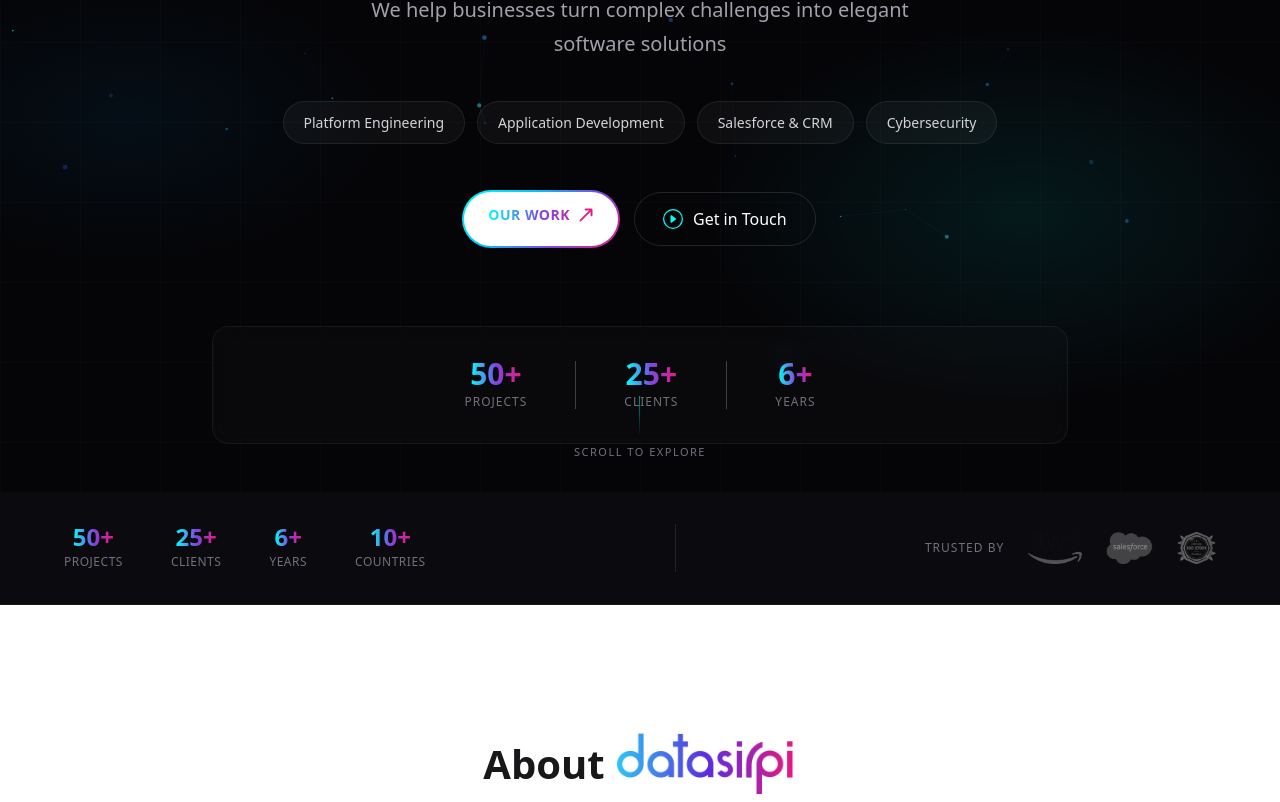
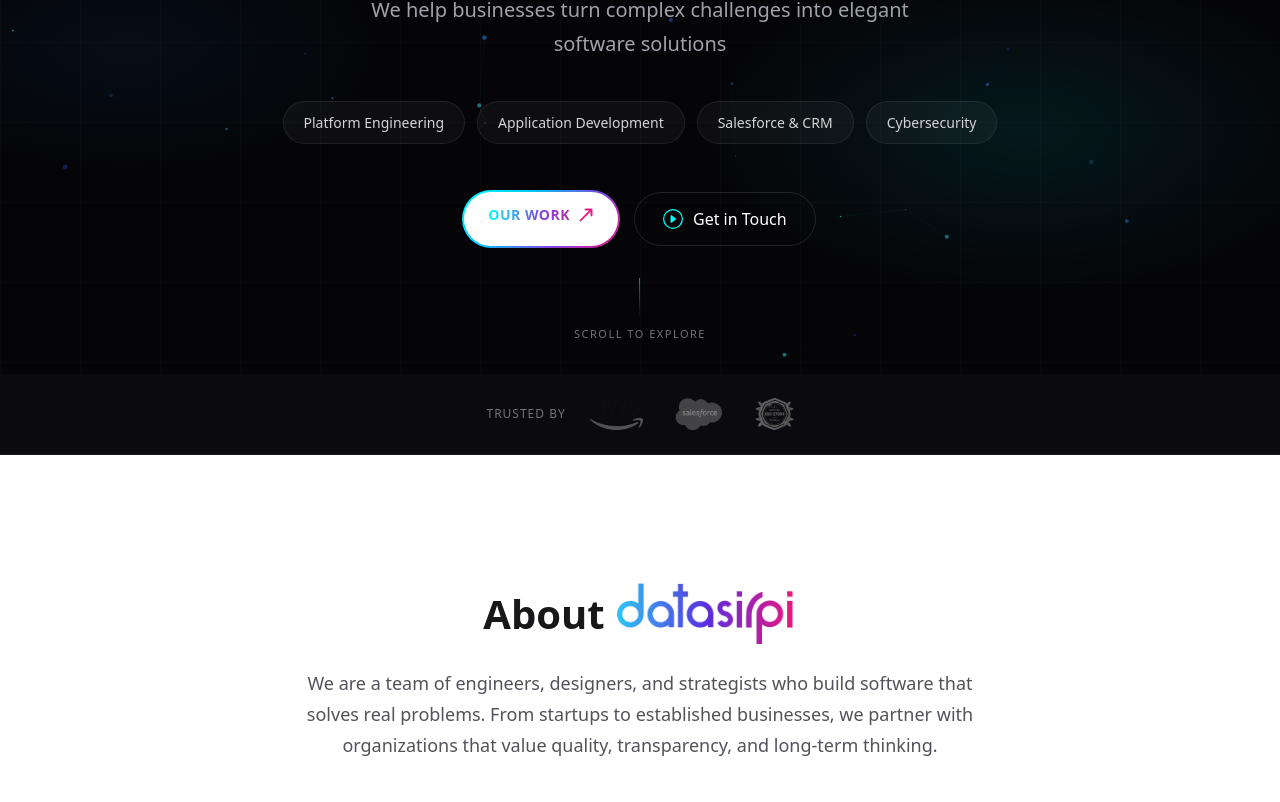
Before and after one commit to francidatasirpi/websiteenhancement, a React (Create React App) app: page / in a window 1280 px wide. Shown: the part 438-1240 px from the top of the page. Built offline with nearby package versions, Linux system fonts and the light colour scheme; no server answers.

Commit message:
Updated Header.jsx

```diff
--- a/src/pages/main/header/Header.jsx
+++ b/src/pages/main/header/Header.jsx
@@ -147,23 +147,6 @@ function Header() {
                 <span>Get in Touch</span>
               </button>
             </div>
-
-            <div className="hero-stats animate-fade-in-up" style={{ animationDelay: "0.4s" }}>
-              <div className="stat-preview">
-                <span className="stat-value">50+</span>
-                <span className="stat-label">Projects</span>
-              </div>
-              <div className="stat-divider"></div>
-              <div className="stat-preview">
-                <span className="stat-value">25+</span>
-                <span className="stat-label">Clients</span>
-              </div>
-              <div className="stat-divider"></div>
-              <div className="stat-preview">
-                <span className="stat-value">6+</span>
-                <span className="stat-label">Years</span>
-              </div>
-            </div>
           </div>
 
           <div className="scroll-indicator">
--- a/src/pages/main/proof-strip/ProofStrip.jsx
+++ b/src/pages/main/proof-strip/ProofStrip.jsx
@@ -3,13 +3,6 @@ import "./proof-strip.scss";
 import awsLogo from "../../../assets/images/OurPartnership/aws.png";
 import salesforceLogo from "../../../assets/images/OurPartnership/salesforce.png";
 import isoLogo from "../../../assets/images/ISO27001.png";
-
-const stats = [
-  { value: "50+", label: "Projects" },
-  { value: "25+", label: "Clients" },
-  { value: "6+", label: "Years" },
-  { value: "10+", label: "Countries" }
-];
 
 const partners = [
   { logo: awsLogo, name: "AWS Partner" },
@@ -21,18 +14,6 @@ function ProofStrip() {
   return (
     <section className="proof-strip">
       <div className="proof-container">
-        <div className="proof-stats">
-          {stats.map((stat, index) => (
-            <div key={index} className="proof-stat">
-              <span className="proof-stat-value">{stat.value}</span>
-              <span className="proof-stat-label">{stat.label}</span>
-            </div>
-          ))}
-        </div>
-
-        <div className="proof-divider" />
-
-        <div className="proof-partners">
         <span className="partners-label">Trusted By</span>
         <div className="partners-logos">
           {partners.map((partner, index) => (
@@ -45,7 +26,6 @@ function ProofStrip() {
           ))}
         </div>
       </div>
-      </div>
     </section>
   );
 }
--- a/src/pages/main/proof-strip/proof-strip.scss
+++ b/src/pages/main/proof-strip/proof-strip.scss
@@ -3,7 +3,7 @@
 .proof-strip {
   background: $surface-dark;
   border-bottom: 1px solid rgba(255, 255, 255, 0.06);
-  padding: $space-6 0;
+  padding: $space-5 0;
 }
 
 .proof-container {
@@ -12,73 +12,10 @@
   padding: 0 $space-5;
   display: flex;
   align-items: center;
-  justify-content: space-between;
-  gap: $space-8;
-
-  @media (max-width: $breakpoint-lg) {
-    flex-direction: column;
-    gap: $space-6;
-  }
-}
-
-.proof-stats {
-  display: flex;
-  align-items: center;
-  gap: $space-8;
-
-  @media (max-width: $breakpoint-md) {
-    gap: $space-5;
-    flex-wrap: wrap;
-    justify-content: center;
-  }
-}
-
-.proof-stat {
-  display: flex;
-  flex-direction: column;
-  align-items: center;
-  text-align: center;
-}
-
-.proof-stat-value {
-  font-size: $text-2xl;
-  font-weight: $font-bold;
-  background: $gradient-text;
-  -webkit-background-clip: text;
-  background-clip: text;
-  color: transparent;
-  line-height: 1;
+  justify-content: center;
+  gap: $space-5;
 
   @media (max-width: $breakpoint-sm) {
-    font-size: $text-xl;
-  }
-}
-
-.proof-stat-label {
-  font-size: $text-xs;
-  color: $gray-500;
-  text-transform: uppercase;
-  letter-spacing: 0.5px;
-  margin-top: $space-1;
-}
-
-.proof-divider {
-  width: 1px;
-  height: 48px;
-  background: rgba(255, 255, 255, 0.1);
-
-  @media (max-width: $breakpoint-lg) {
-    width: 100%;
-    height: 1px;
-  }
-}
-
-.proof-partners {
-  display: flex;
-  align-items: center;
-  gap: $space-5;
-
-  @media (max-width: $breakpoint-md) {
     flex-direction: column;
     gap: $space-3;
   }
@@ -95,7 +32,7 @@
 .partners-logos {
   display: flex;
   align-items: center;
-  gap: $space-5;
+  gap: $space-6;
 
   @media (max-width: $breakpoint-sm) {
     gap: $space-4;
```
Lines whose indentation alone changed are shown as unchanged.
